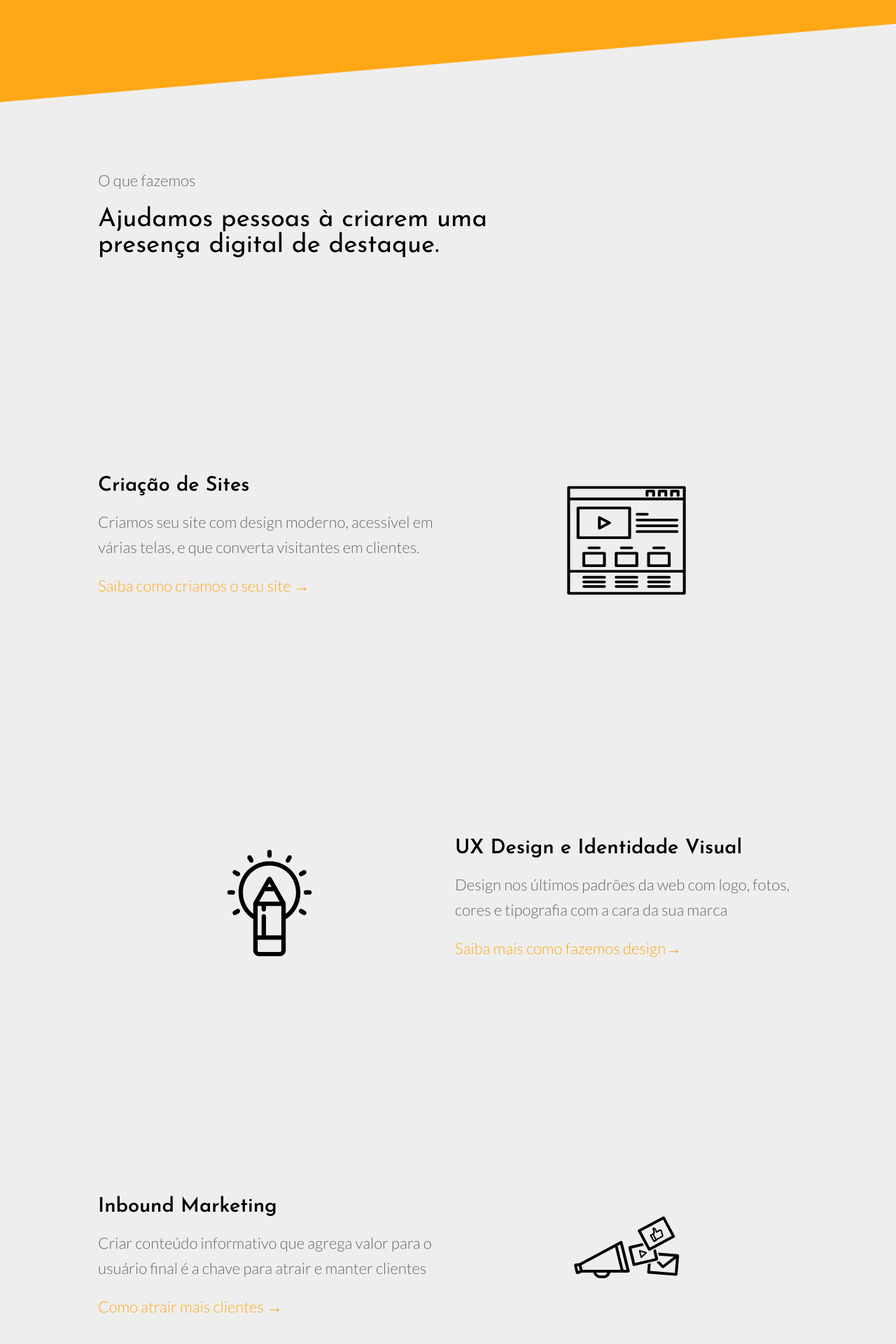
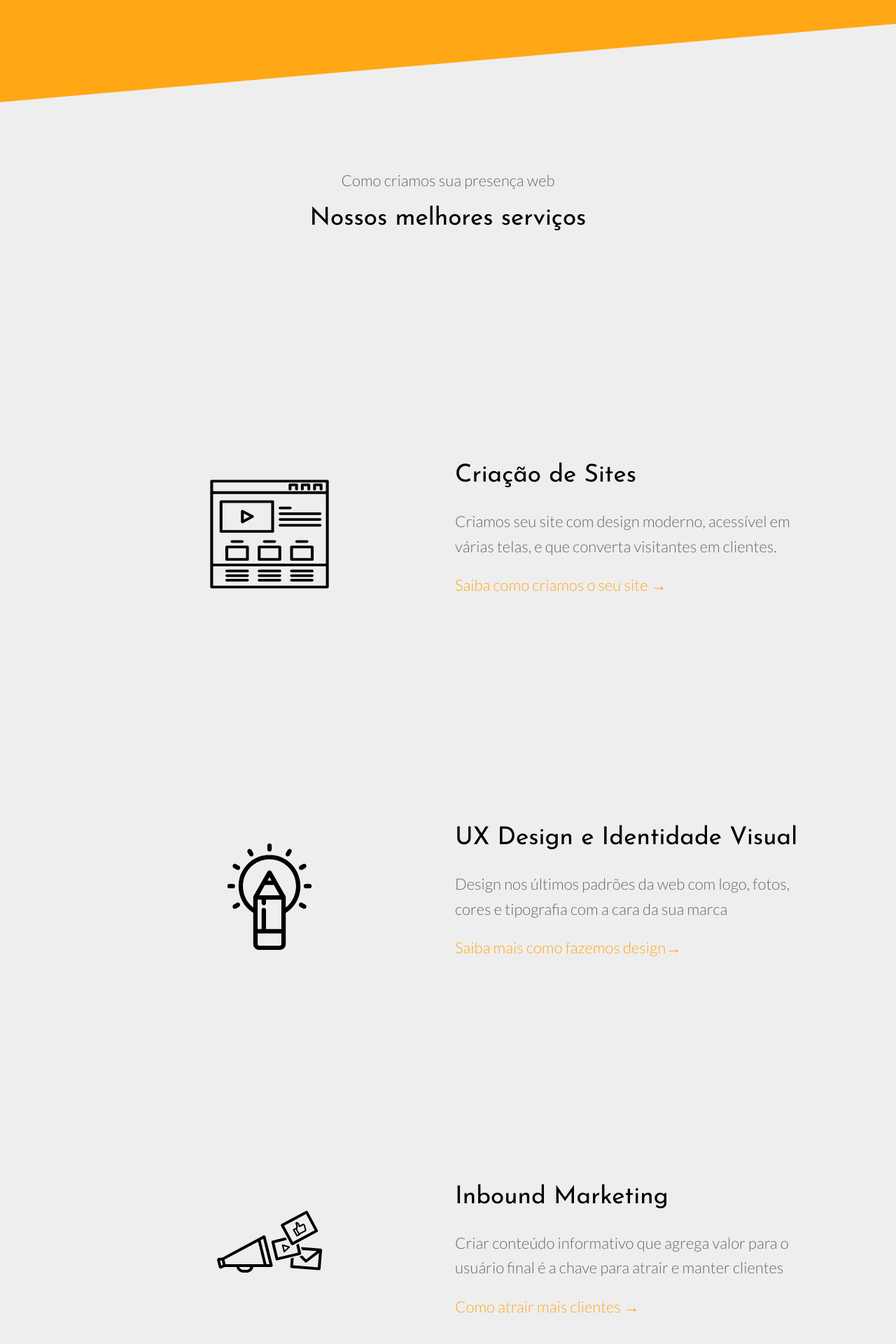
Before and after one commit to jeffklister/urban, a Jekyll site: the page built from index.html, in a window 1280 px wide. Shown: the part 549-2469 px from the top of the page at 70% size. Built offline with Jekyll 4.4.1, drawn with Linux system fonts in a browser that asks for light colours.

Commit message:
segundo commit

```diff
--- a/_sass/layout.scss
+++ b/_sass/layout.scss
@@ -5,6 +5,10 @@
 	padding: 0 20px;
 }
 
+
+.text-center {
+	text-align: center;
+}
 .text-container {
 	max-width: 1000px;
 }
--- a/index.html
+++ b/index.html
@@ -12,27 +12,28 @@ title: Castle Dev
 	</div>
 </section>
 
-<section class="diagonal alternate">
+<section class="diagonal alternate text-center">
 	<div class="container">
-		<p>O que fazemos</p>
-		<h1>Ajudamos pessoas à criarem uma <br> presença digital de destaque.</h1>
+		<p class="subtext editable">Como criamos sua presença web</p>
+		<h2 class="editable">Nossos melhores serviços</h2>
 	</div>
 </section>
 
 <section class="diagonal alternate">
 	<div class="container halves">
 		<div>
-			<h3 class="editable">Criação de Sites</h3>
+			<ul class="image-list">
+				<li><img src="{{ site.baseurl }}/images/svg/webdev.svg"></li>
+			</ul>
+		</div>
+		<div>
+			<h2 class="editable">Criação de Sites</h2>
 			<p class="editable">
 				Criamos seu site com design moderno, acessível em várias telas, e que converta visitantes em clientes.
 			</p>
 			<p class="editable"><a href="{{ site.baseurl }}/portfolio/">Saiba como criamos o seu site &rarr;</a></p>
 		</div>
-		<div>
-			<ul class="image-list">
-				<li><img src="{{ site.baseurl }}/images/svg/webdev.svg"></li>
-			</ul>
-		</div>
+
 
 	</div>
 </section>
@@ -45,7 +46,7 @@ title: Castle Dev
 			</ul>
 		</div>
 		<div>
-			<h3 class="editable">UX Design e Identidade Visual</h3>
+			<h2 class="editable">UX Design e Identidade Visual</h2>
 			<p class="editable">
 				Design nos últimos padrões da web com logo, fotos, cores e tipografia com a cara da sua marca</p>
 				<p class="editable"><a href="{{ site.baseurl }}/portfolio/">Saiba mais como fazemos design&rarr;</a></p>
@@ -55,19 +56,20 @@ title: Castle Dev
 
 <section class="diagonal alternate">
 	<div class="container halves">
+		<div>
+			<ul class="image-list">
+				<li><img src="{{ site.baseurl }}/images/svg/socialmedia.svg"></li>
+			</ul>
+		</div>
 
 		<div>
-			<h3 class="editable">Inbound Marketing</h3>
+			<h2 class="editable">Inbound Marketing</h2>
 			<p class="editable">
 				Criar conteúdo informativo que agrega valor para o usuário final é a chave para atrair e manter clientes
 			</p>
 			<p class="editable"><a href="{{ site.baseurl }}/portfolio/">Como atrair mais clientes &rarr;</a></p>
 		</div>
-		<div>
-			<ul class="image-list">
-				<li><img src="{{ site.baseurl }}/images/svg/socialmedia.svg"></li>
-			</ul>
-		</div>
+
 	</div>
 </section>
 
```
